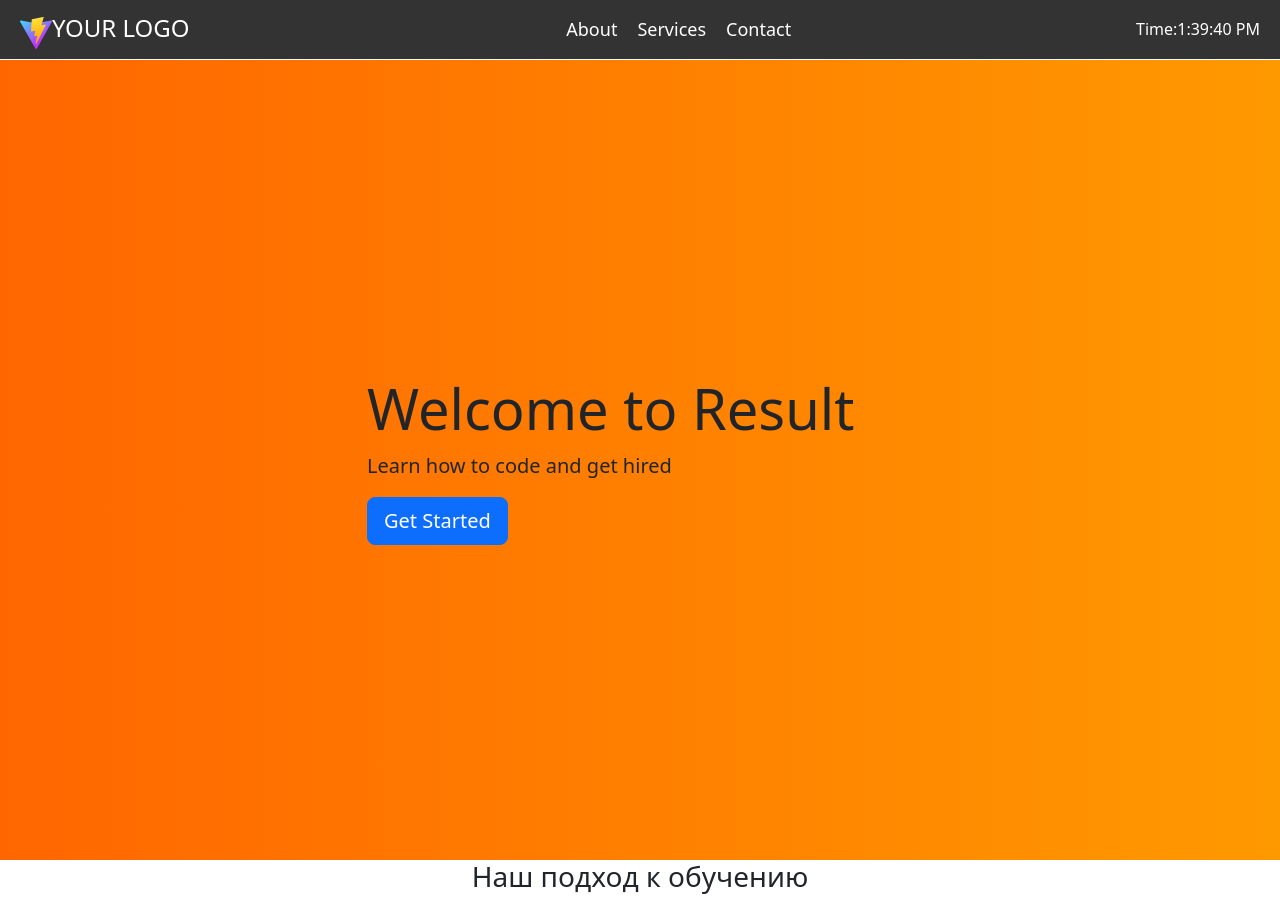
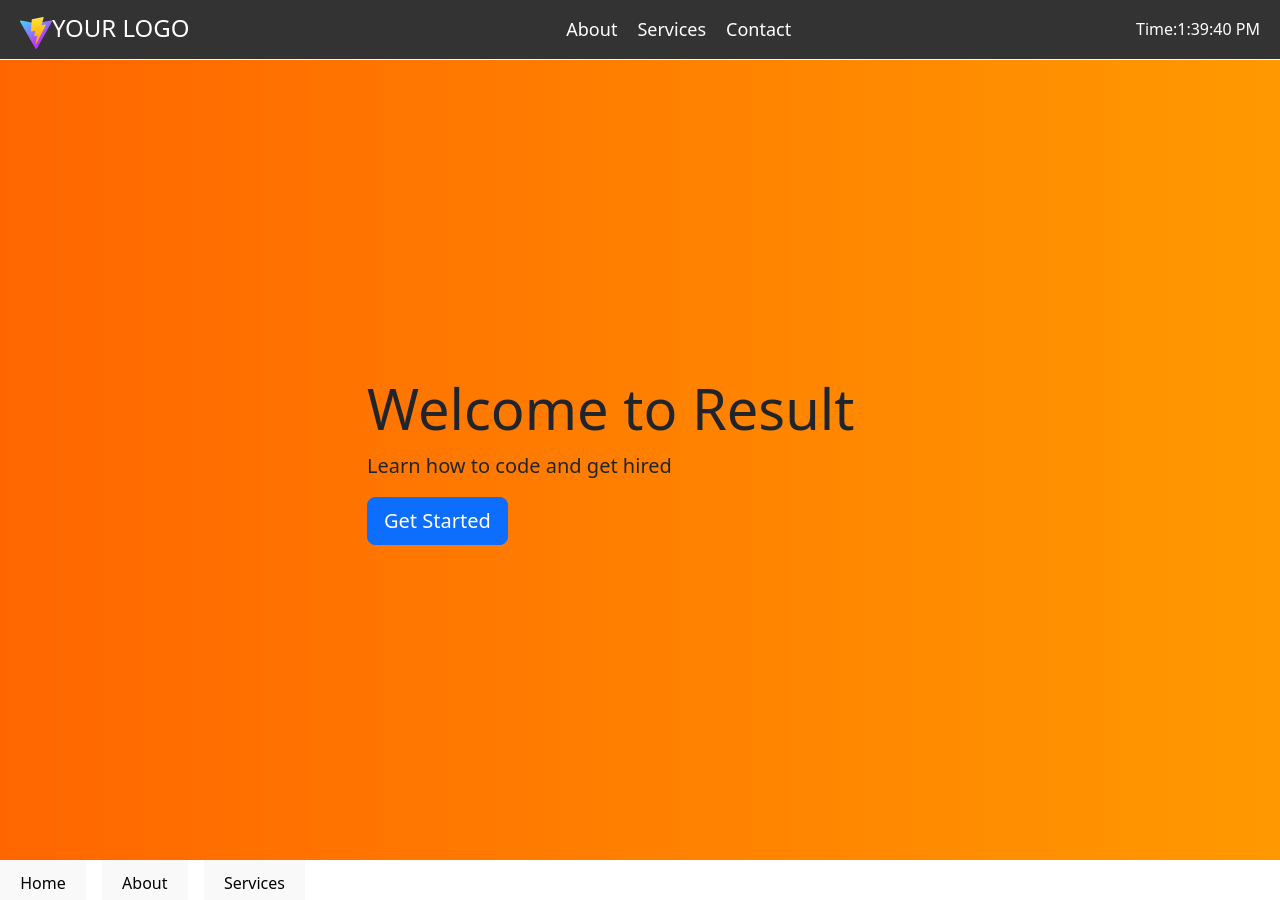
Before and after one commit to alexutm123/React-Building-an-application, a React (Vite) app: page / in a window 1280 px wide. Shown: the top 900 px of the page. Built offline with nearby package versions, Linux system fonts and the light colour scheme.

Commit message:
fix:page

```diff
--- a/src/App.jsx
+++ b/src/App.jsx
@@ -8,18 +8,17 @@ import { useState } from 'react';
 import { differences } from './data';
 import TeachingSection from './components/Teacing';
 import Hero from './components/Hero';
+import TabsSections from './components/TabsSections';
 function App() {
 
-  function handClick() {
-    setContent('Button clicked!');
-}
+ const [tab, setTab] = useState('Hero');
   return (
     <>
       <Header />
       <main>
         <Hero />
+        <TabsSections />
         <TeachingSection />
-
       </main>
       </>
   );
--- /dev/null
+++ b/src/components/TabsSections.jsx
@@ -0,0 +1,11 @@
+import Button from './Button'
+
+export default function TabsSections() {
+    return (
+        <section className='d-flex gap-3'>
+        <Button>Home</Button>
+        <Button>About</Button>
+        <Button>Services</Button>
+        </section>
+    )
+}
```
Also changed, not shown: src/components/FeedbackSection.jsx (added, +8 -0 lines).
